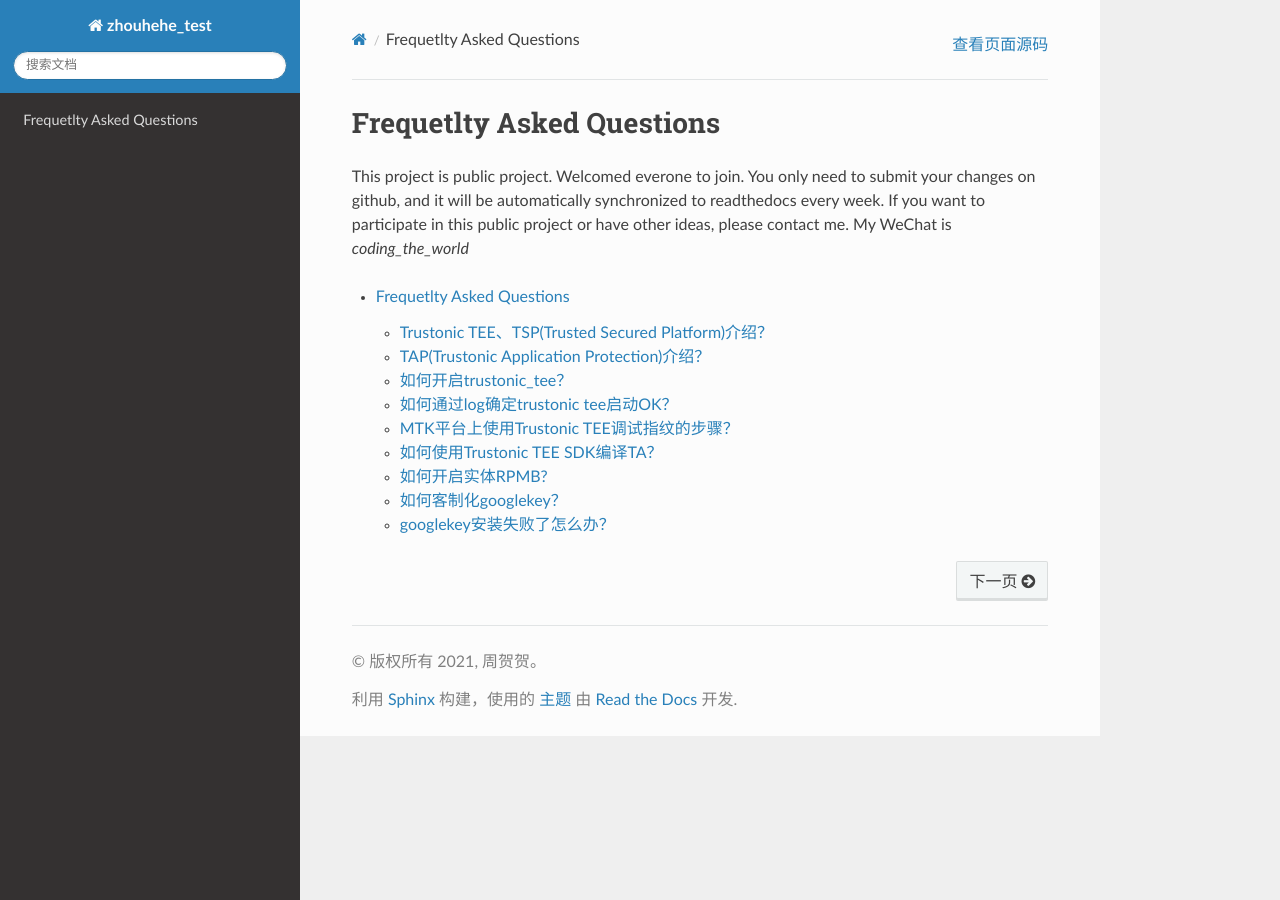
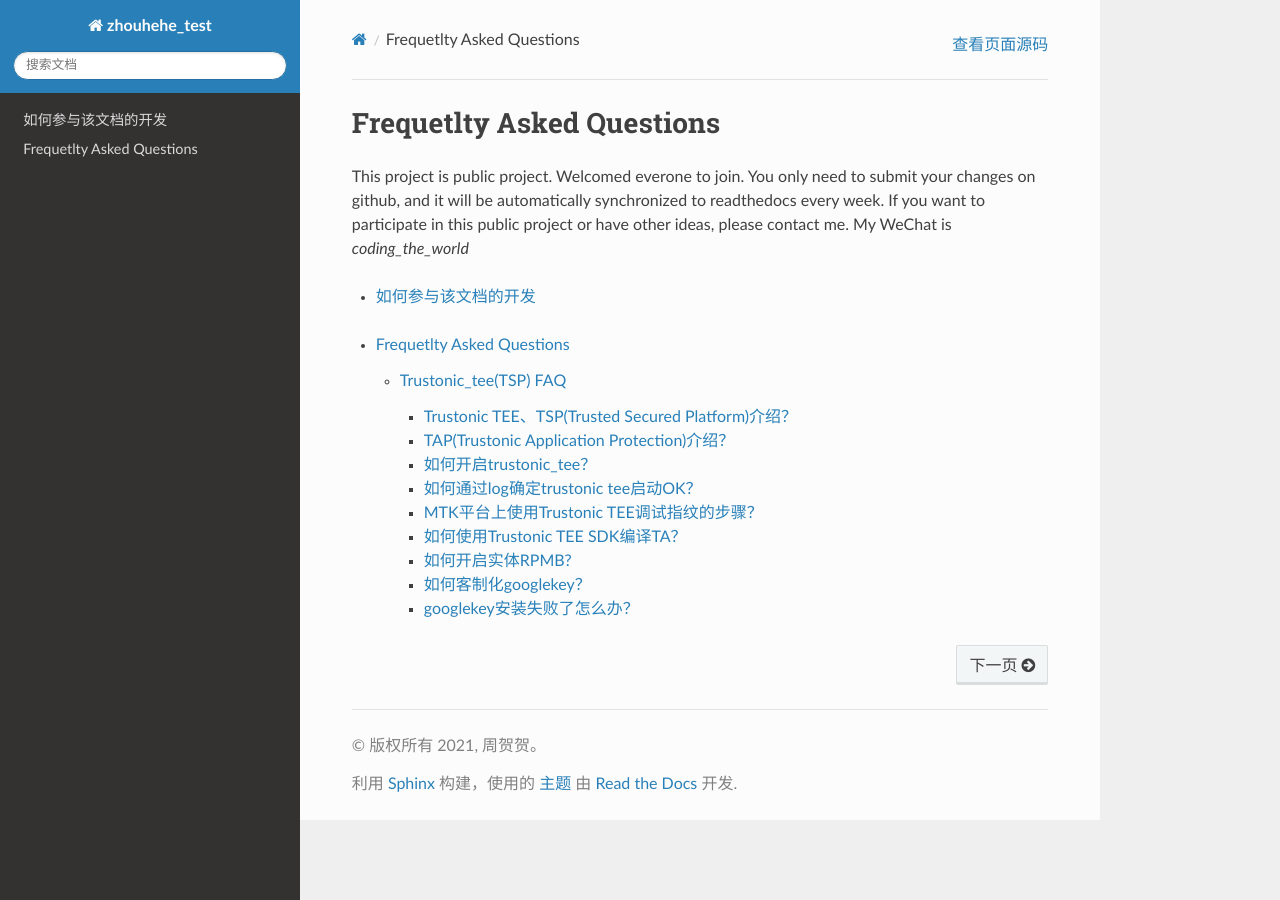
Before and after one commit to baronZhou/FAQ_TT, a Sphinx documentation site: the page built from source/index.rst, in a window 1280 px wide. Built offline with Sphinx 7.4.7 and the Read the Docs theme 2.0.0, drawn with Linux system fonts in a browser that asks for light colours.

Commit message:
add doc:how_to_participation.md

````diff
--- /dev/null
+++ b/source/faq/how_to_participation.md
@@ -0,0 +1,41 @@
+## 如何参与该文档的开发
+
+我们鼓励每一个记录下在做项目时所遇到的问题，并将其分享出去.
+当再次遇到该问题时，可以来FAQ查找，看看是否有相似问题...
+
+
+#### 1、拉取文档源码
+
+```c
+git clone https://github.com/baronZhou/FAQ_TT.git
+```
+
+#### 2、搭建编译文档的环境
+
+**(1) 安装必要工具**
+```c
+sudo apt install git make python3 python3-pip
+```
+
+**(2) 安装依赖包**
+```c
+pip install -r rquirements.txt
+```
+
+**(3) 编译**
+```c
+make html
+```
+
+#### 3、编译后使用浏览器打开
+编译后输出build/html/index.html文件，用浏览器打开即可看到漂亮的网页
+
+#### 4、贡献自己的修改
+
+文档的源码都在source目录下，以md文件为主。你可以添加自己的文件，或在原有的文件上修改.
+修改之后在github上发起pull request
+
+等待owner merge后，内容合到主干。
+
+然后一天一次，该文档会被自动同步到readthedocs上
+readthedocs URL ： https://trustonic-faq.readthedocs.io/en/latest/
--- a/source/faq/index.rst
+++ b/source/faq/index.rst
@@ -1,5 +1,5 @@
 Frequetlty Asked Questions
-####################
+#################################
 
 .. toctree::
    :maxdepth: 2
--- a/source/faq/tsp_faq.md
+++ b/source/faq/tsp_faq.md
@@ -1,13 +1,15 @@
+## Trustonic_tee(TSP) FAQ
 
-## Trustonic TEE、TSP(Trusted Secured Platform)介绍？
+
+#### Trustonic TEE、TSP(Trusted Secured Platform)介绍？
 
 [点击此处-Trustonic Trusted Execution Environment - youtube视频](https://www.youtube.com/watch?v=K7M63z0vCm0)
 
-## TAP(Trustonic Application Protection)介绍？
+#### TAP(Trustonic Application Protection)介绍？
 
 [点击此处-Trustonic Application Protection (TAP) Overview - youtube视频](https://www.youtube.com/watch?v=Zh7jpH96wQ8&t=79s)
 
-## 如何开启trustonic_tee？
+#### 如何开启trustonic_tee？
 
 MTK的代码中，已经默认集成了trustonic TEE. 开启Trustonic TEE只需打开下列4个仓库下的宏开关即可
 
@@ -71,13 +73,13 @@
 CONFIG_TEE=y 否则无法编译到gud driver
 ```
 
-## 如何通过log确定trustonic tee启动OK？
+#### 如何通过log确定trustonic tee启动OK？
 
-## MTK平台上使用Trustonic TEE调试指纹的步骤？
+#### MTK平台上使用Trustonic TEE调试指纹的步骤？
 
-## 如何使用Trustonic TEE SDK编译TA？
+#### 如何使用Trustonic TEE SDK编译TA？
 
-## 如何开启实体RPMB?
+#### 如何开启实体RPMB?
 
 MTK代码中，默认使用虚拟RPMB(即persist分区)，如需开启实体RPMB，则需将drRpmb driver打包到tee.img中即可
 
@@ -85,11 +87,11 @@
 ![在这里插入图片描述](pictures/faq_01.png)
 
 
-## 如何客制化googlekey？
+#### 如何客制化googlekey？
 
 [请参考csdn的这篇博客](https://blog.csdn.net/weixin_42135087/article/details/106761192)
 
-## googlekey安装失败了怎么办？
+#### googlekey安装失败了怎么办？
 
 请确保EKKB_PUB和PKB已修改你们自己的数组。路径:
 > vendor/mediatek/proprietary/trustzone/trustonic/source/bsp/common/500/t-sdk/TlSdk/Out/Bin/KeyReplace/test_key.cfg
--- a/source/index.rst
+++ b/source/index.rst
@@ -1,10 +1,14 @@
 Frequetlty Asked Questions
-#########################
+#################################
 
 This project is public project. Welcomed everone to join.
 You only need to submit your changes on github, and it will be automatically synchronized to readthedocs every week.
 If you want to participate in this public project or have other ideas, please contact me. My WeChat is `coding_the_world`
 
+.. toctree::
+   :maxdepth: 1
+
+   faq/how_to_participation
 
 .. toctree::
    :maxdepth: 3
````
